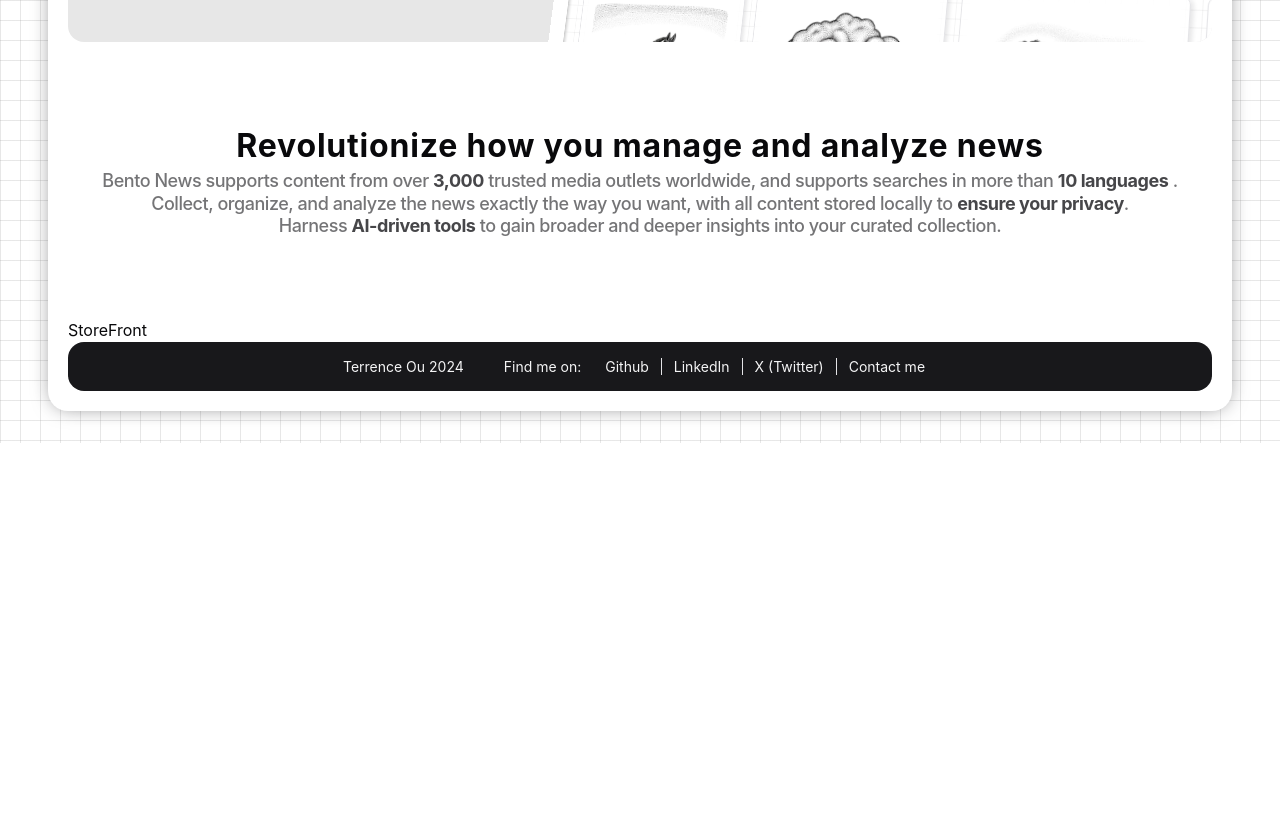
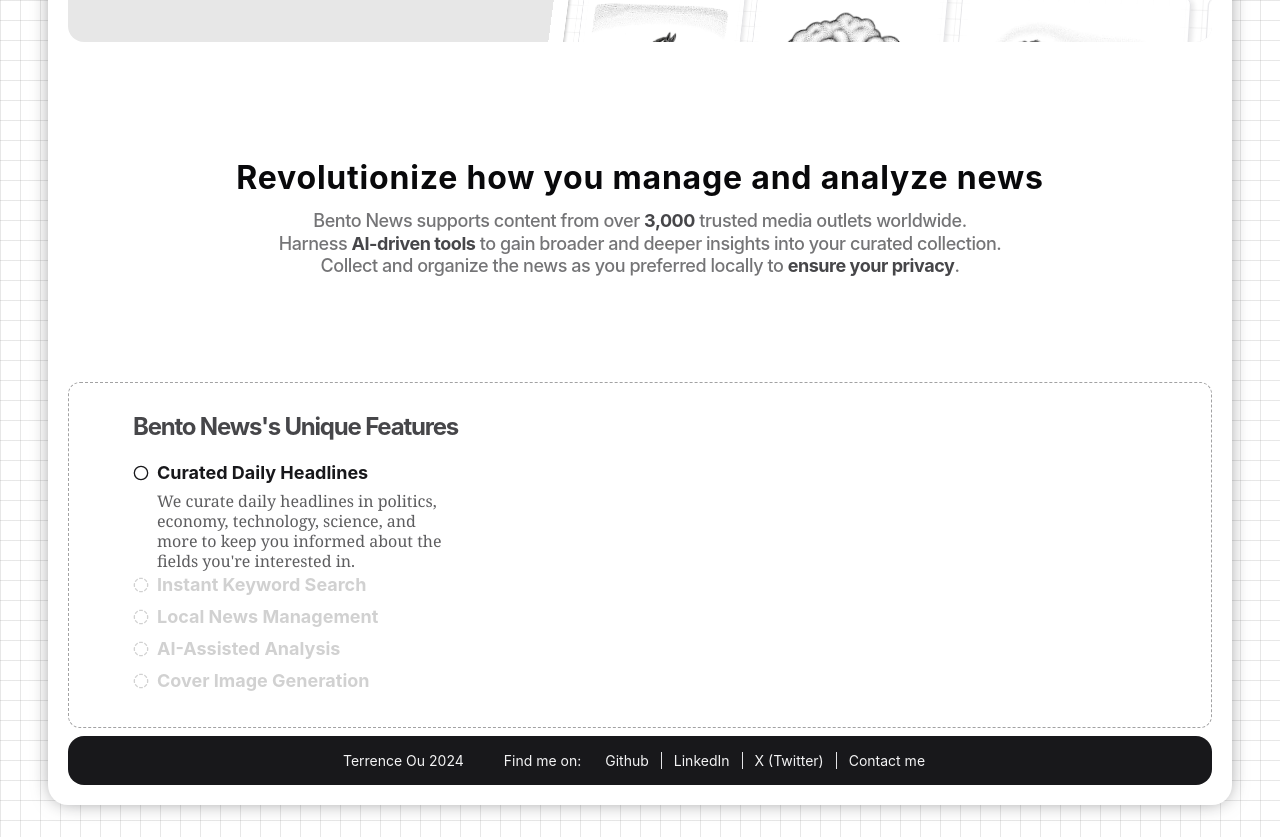
Before and after one commit to terrence-ou/Bento-News-Website, a React (Vite) app: page /#/ in a window 1280 px wide. Shown: the part 640-1477 px from the top of the page. Before the commit the page ends 1083 px from the top, so only its background shows below. Built offline with nearby package versions, Linux system fonts and the light colour scheme.

Commit message:
home page updated

```diff
--- a/src/components/StoreFront.tsx
+++ b/src/components/StoreFront.tsx
@@ -1,7 +1,85 @@
+import { useState } from "react";
+import { Circle, CircleDashed } from "lucide-react";
+import { cn } from "@/lib/utils";
+
+const descriptions = [
+  {
+    title: "Curated Daily Headlines",
+    description:
+      "We curate daily headlines in politics, economy, technology, science, and more to keep you informed about the fields you're interested in.",
+  },
+  {
+    title: "Instant Keyword Search",
+    description:
+      "Search for news by keywords, dates, and fields, and get results instantly. Bento News supports searches in 10+ languages and across 3000 resources.",
+  },
+  {
+    title: "Local News Management",
+    description:
+      "Mark, save, and organize news as you prefer to maximize its value. All file management happens locally to ensure your privacy.",
+  },
+  {
+    title: "AI-Assisted Analysis",
+    description:
+      "Use AI tools to summarize collected news, predict trends, and provide suggestions on related topics to help you gain broader and deeper insights.",
+  },
+  {
+    title: "Cover Image Generation",
+    description:
+      "Generate cover images based on your selected topics in multiple styles for your posts or essays to make your work more attractive.",
+  },
+];
+
 const StoreFront = () => {
+  const [currExpand, setCurrExpand] = useState<number>(0);
+  const handleExpand = (i: number) => {
+    setCurrExpand(i);
+  };
   return (
-    <div>
-      <h1>StoreFront</h1>
+    <div className="w-full grid grid-cols-5 px-16 py-7 border-primary/40 border rounded-xl border-dashed">
+      <div className="col-span-2">
+        <h2 className="text-2xl font-bold tracking-tighter pb-4 text-primary/80">
+          Bento News's Unique Features
+        </h2>
+        <div className="flex flex-col w-full">
+          {descriptions.map((desc, i) => (
+            <div
+              className={cn(
+                "rounded-lg transition-all duration-300 cursor-pointer",
+                i === currExpand ? "h-28" : "h-8"
+              )}
+              key={desc.title}
+              onClick={() => handleExpand(i)}
+            >
+              <div className="flex gap-2 items-center">
+                <div>
+                  {currExpand === i ? (
+                    <Circle className="w-4 stroke-primary" />
+                  ) : (
+                    <CircleDashed className="w-4 stroke-primary/20" />
+                  )}
+                </div>
+                <h3
+                  className={cn(
+                    "text-lg font-bold transition-all duration-300",
+                    i === currExpand
+                      ? "text-primary"
+                      : "text-primary/20"
+                  )}
+                >
+                  {desc.title}
+                </h3>
+              </div>
+              {currExpand === i && (
+                <p className="pl-6 pr-20 py-1 animate-fade-in-opacity font-serif leading-tight text-primary/70">
+                  {desc.description}
+                </p>
+              )}
+            </div>
+          ))}
+        </div>
+      </div>
+      <div className="col-span-3"></div>
     </div>
   );
 };
--- a/src/routes/home.tsx
+++ b/src/routes/home.tsx
@@ -81,36 +81,30 @@
         </div>
         <NewsAppView />
       </div>
-      <div className="text-center my-20">
-        <h1 className="text-[32px] font-bold animate-fade-in tracking-wide">
+      <div className="text-center my-24">
+        <h1 className="text-[32px] font-bold animate-fade-in tracking-wide my-2">
           Revolutionize how you manage and analyze news
         </h1>
         <div className="text-[18px] font-medium leading-tight text-primary/60 tracking-tight">
           <p className="animate-fade-in-1">
             Bento News supports content from over{" "}
             <span className="font-bold text-primary/80">3,000</span>{" "}
-            trusted media outlets worldwide, and supports searches in
-            more than{" "}
-            <span className="font-bold text-primary/80">
-              10 languages
-            </span>{" "}
-            .
+            trusted media outlets worldwide.
           </p>
           <p className="animate-fade-in-2">
-            Collect, organize, and analyze the news exactly the way
-            you want, with all content stored locally to{" "}
-            <span className="font-bold text-primary/80">
-              ensure your privacy
-            </span>
-            .
-          </p>
-          <p className="animate-fade-in-3">
             Harness{" "}
             <span className="font-bold text-primary/80">
               AI-driven tools
             </span>{" "}
             to gain broader and deeper insights into your curated
             collection.
+          </p>
+          <p className="animate-fade-in-3">
+            Collect and organize the news as you preferred locally to{" "}
+            <span className="font-bold text-primary/80">
+              ensure your privacy
+            </span>
+            .
           </p>
         </div>
       </div>
--- a/src/routes/root.tsx
+++ b/src/routes/root.tsx
@@ -4,7 +4,7 @@
 const Root = () => {
   return (
     <div className="bg-grid flex justify-center min-h-dvh py-8 px-12">
-      <div className="flex flex-col justify-between w-full max-w-[1600px] rounded-[20px] shadow-body bg-background p-5">
+      <div className="flex flex-col gap-2 justify-between w-full max-w-[1600px] rounded-[20px] shadow-body bg-background p-5">
         <Outlet />
         <Footer />
       </div>
--- a/tailwind.config.js
+++ b/tailwind.config.js
@@ -64,15 +64,20 @@
       },
       keyframes: {
         "fade-in": {
+          "0%": { opacity: 0 },
+          "100%": { opacity: 1 },
+        },
+        "fade-in-pos": {
           "0%": { opacity: 0, transform: "translateY(20px)" },
           "100%": { opacity: 1, transform: "translateY(0)" },
         },
       },
       animation: {
-        "fade-in": "fade-in 1s ease-in-out",
-        "fade-in-1": "fade-in 1.2s ease-in-out",
-        "fade-in-2": "fade-in 1.4s ease-in-out",
-        "fade-in-3": "fade-in 1.6s ease-in-out",
+        "fade-in": "fade-in-pos 1s ease-in-out",
+        "fade-in-1": "fade-in-pos 1.2s ease-in-out",
+        "fade-in-2": "fade-in-pos 1.4s ease-in-out",
+        "fade-in-3": "fade-in-pos 1.6s ease-in-out",
+        "fade-in-opacity": "fade-in 0.6s ease-in-out",
       },
       boxShadow: {
         body: "0px 0px 20px -5px hsl(var(--primary)/0.6)",
```
